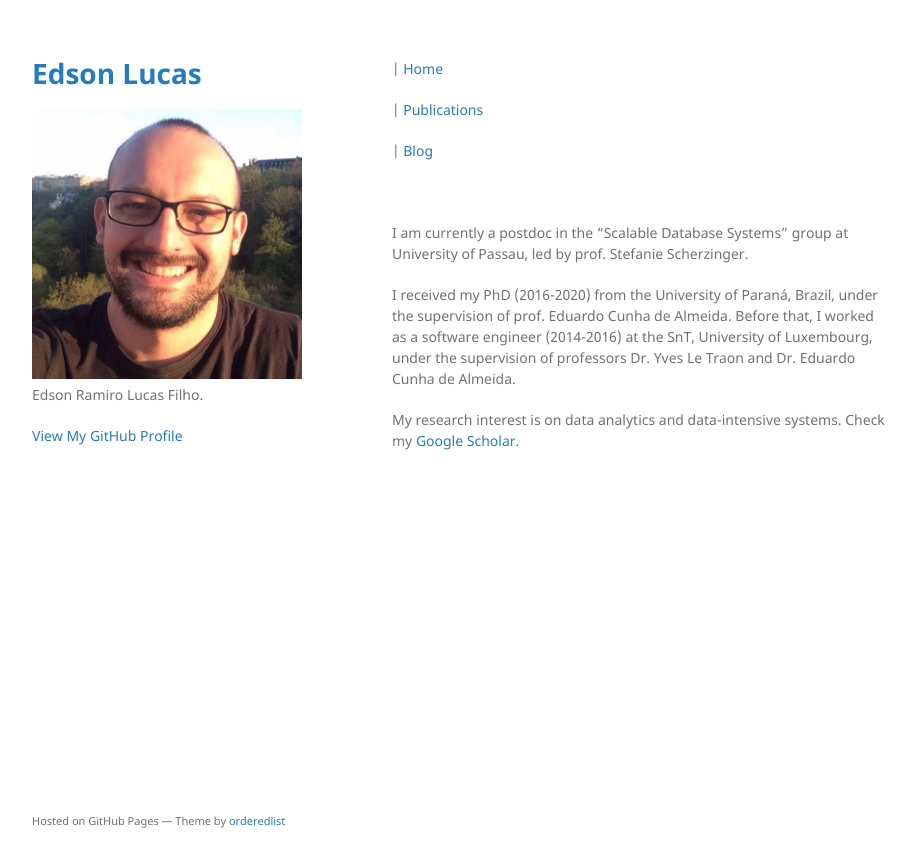
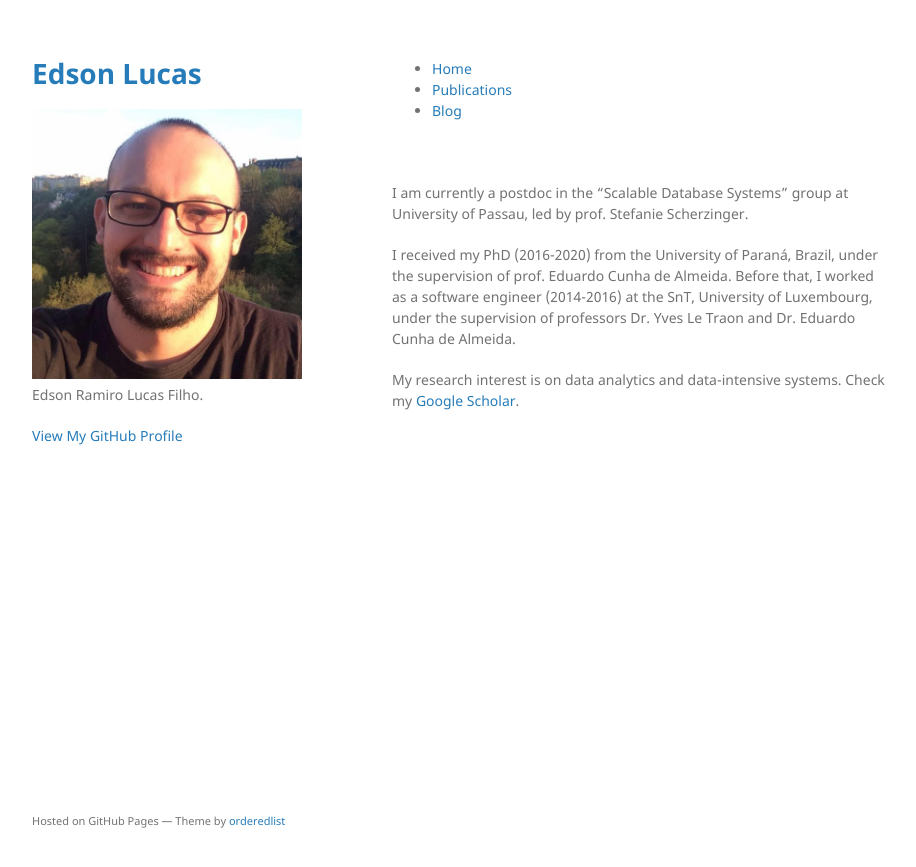
Before and after one commit to edsonrl/edsonrl.github.io, a Jekyll site: the page built from index.md, in a window 1280 px wide. Shown: the top 867 px of the page, without its empty margins (178-1094 px from the left). Built offline with Jekyll 4.4.1, drawn with Linux system fonts in a browser that asks for light colours.

Commit message:
new navbar

```diff
--- a/_includes/navigation.html
+++ b/_includes/navigation.html
@@ -1,6 +1,9 @@
+<ul>
 {% for navigation in site.data.navigation %}
-| <a class="nav-link" href="https://erlfilho.github.io/{{ navigation.link }}">
-{{ navigation.name }}
-</a>
+<li>
+<a class="nav-link" href="https://erlfilho.github.io/{{ navigation.link }}"> {{ navigation.name }} </a>
+</li>
 {% endfor %}
+</ul>
+
 <br>
--- a/index.md
+++ b/index.md
@@ -3,4 +3,5 @@ layout: default
 ---
 
 {% include navigation.html %}
+
 {% include about.html %}
```
